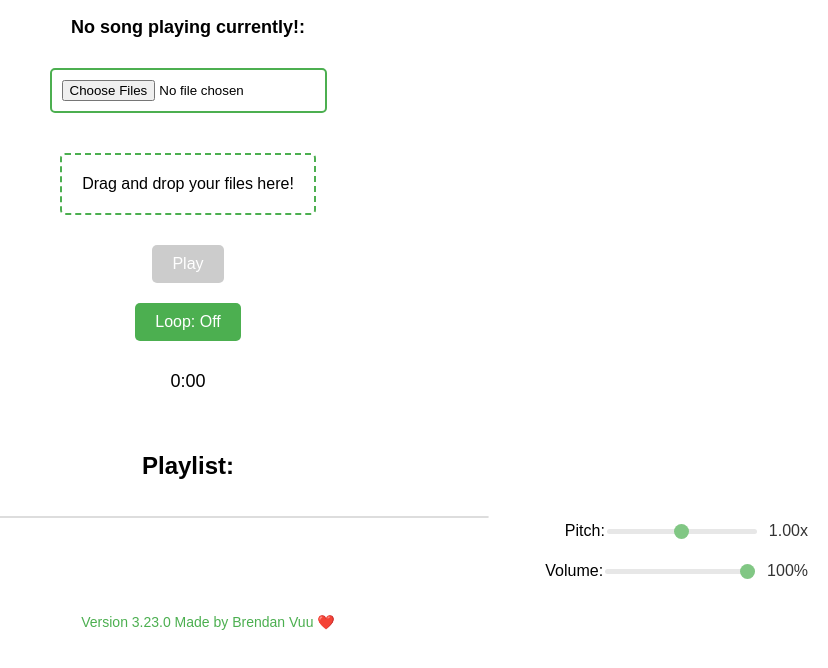
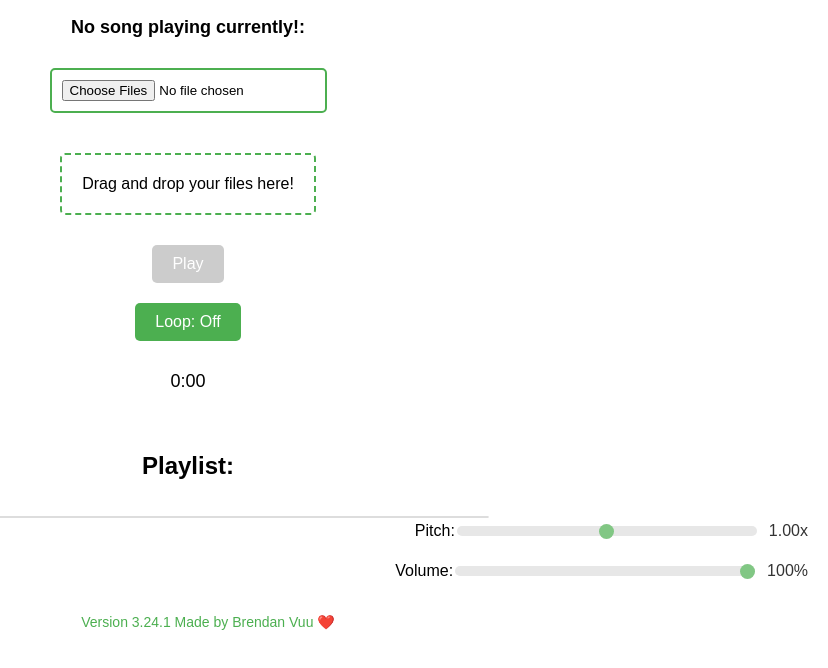
Before and after one commit to BrendanMVuu/musicplayer.studio, a plain HTML site: page index.html in a window 1280 px wide. Shown: the part 160-828 px from the top of the page, without its empty margins (452-1280 px from the left). Drawn offline with Linux system fonts and the light colour scheme.

Commit message:
Add files via upload

```diff
--- a/index.html
+++ b/index.html
@@ -33,7 +33,7 @@
         <span id="volumeLabel">100%</span>
     </div>
     <footer>
-        <div id="version">Version 3.23.0 Made by Brendan Vuu ❤️</div>
+        <div id="version">Version 3.24.1 Made by Brendan Vuu ❤️</div>
     </footer>
 
     <script src="app.js"></script>
--- a/styles.css
+++ b/styles.css
@@ -126,9 +126,12 @@ h2 {
     align-items: center;
 }
 
+#volumeSlider, #pitchSlider {
+    width: 300px; /* Adjust the width as needed */
+    height: 10px; /* Adjust the height as needed */
+}
+
 #volumeSlider {
-    width: 150px;
-    height: 5px;
     -webkit-appearance: none;
     appearance: none;
     background: #ddd;
@@ -175,8 +178,6 @@ h2 {
 }
 
 #pitchSlider {
-    width: 150px;
-    height: 5px;
     -webkit-appearance: none;
     appearance: none;
     background: #ddd;
```
